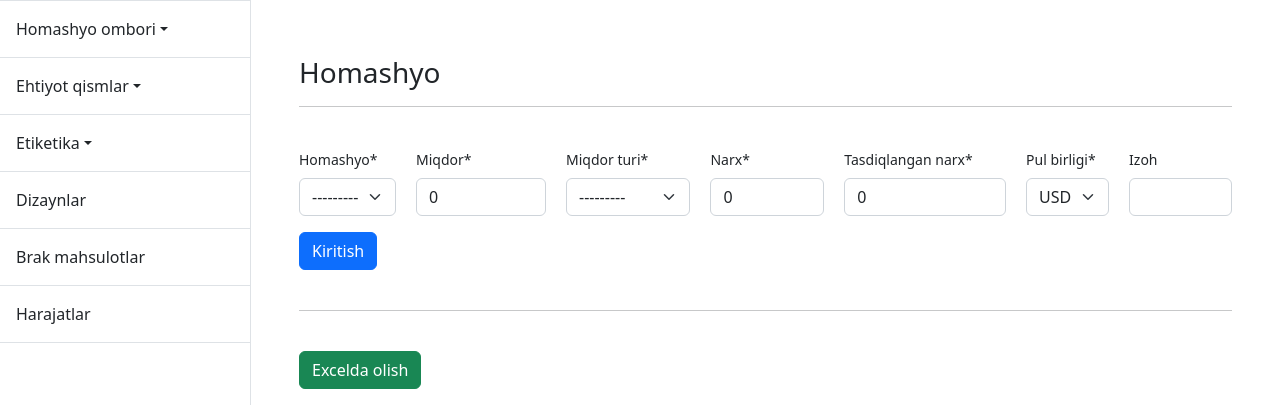
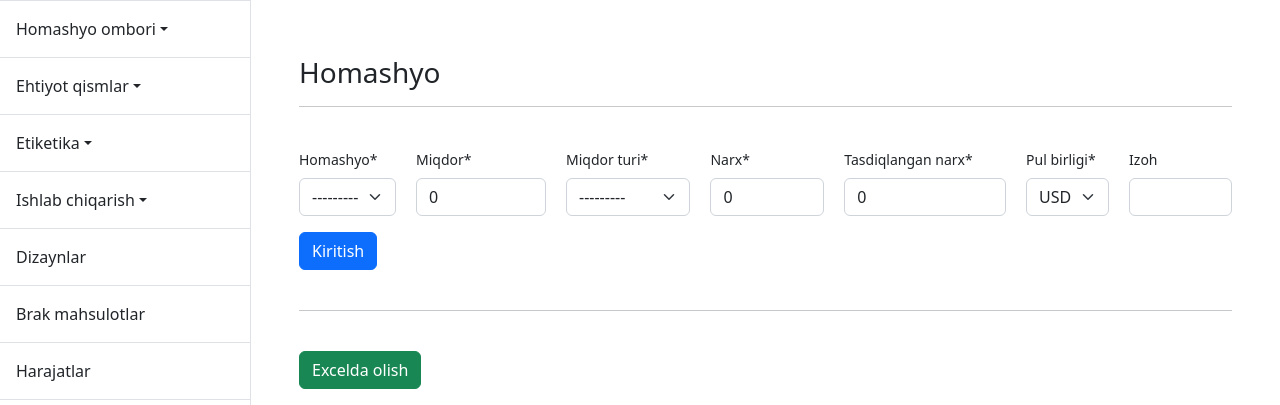
Before and after one commit to oo9way/umt, a Django app: page /superuser/dashboard/ in a window 1280 px wide. Shown: the part 57-462 px from the top of the page. Run offline with Django 5.2, Linux system fonts and the light colour scheme; the visitor is signed in with stand-in values (Sample User, id 1); data that the repository does not hold is empty; some libraries are stand-ins or nearby versions.

Commit message:
Production

```diff
--- a/superuser/urls.py
+++ b/superuser/urls.py
@@ -153,7 +153,6 @@ urlpatterns += [
 ]
 
 
-# DESIGN VIEWS
 urlpatterns += [
     path("dashboard/production/material/", ProductionMaterialView.as_view(), name="production_material"),
     path("dashboard/production/material/history/", ProductionMaterialHistory.as_view(), name="production_material_history"),
--- a/templates/superadmin/sidebar.html
+++ b/templates/superadmin/sidebar.html
@@ -34,6 +34,18 @@
 </div>
 
 
+
+<div class="sidebar-dropdown p-3 border-bottom dropdown">
+    <a class="nav-link dropdown-toggle" id="navbarDropdown" role="button" data-bs-toggle="dropdown" aria-haspopup="true"
+        aria-expanded="false">Ishlab chiqarish</a>
+    <div class="dropdown-menu dropdown-menu-end" aria-labelledby="navbarDropdown">
+        <a class="dropdown-item" href="{% url 'superuser:production_material' %}">Ishlab chiqarish homashyo ombori</a>
+        <a class="dropdown-item" href="{% url 'superuser:production_material_history' %}">Homashyo ombori tarixi</a>
+    </div>
+</div>
+
+
+
 <div class="sidebar-dropdown p-3 border-bottom dropdown">
     <a href="{% url 'superuser:design_home' %}" class="nav-link">Dizaynlar</a>
 </div>
```
